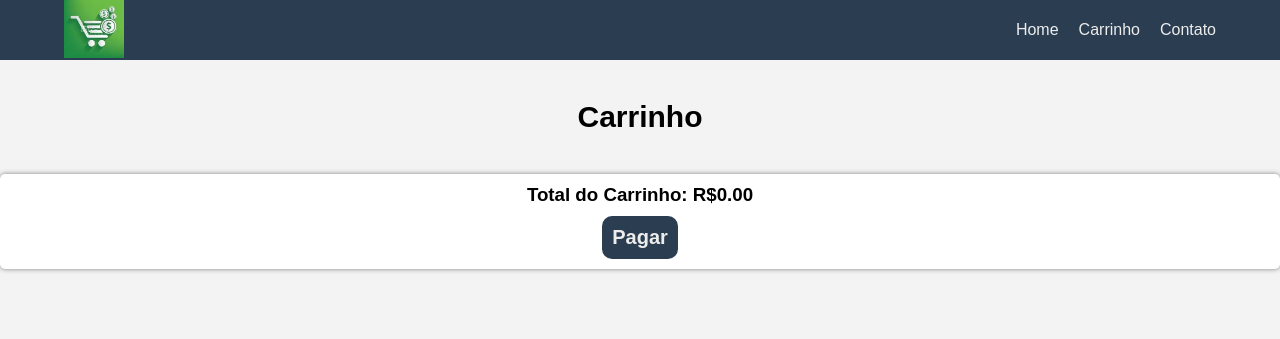
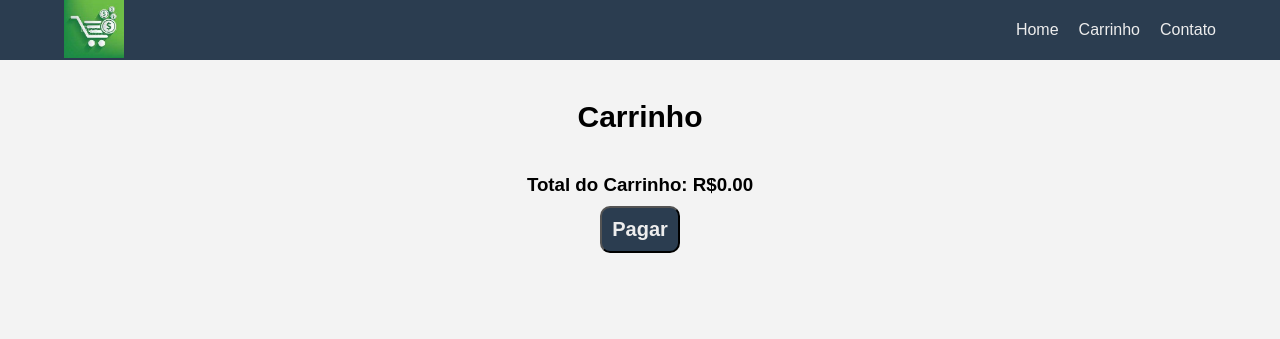
Before and after one commit to jarilton/carrinhodecompras-vue, a Vue app in the folder frontend/: page /cart in a window 1280 px wide. Shown: the top 339 px of the page. Built offline with nearby package versions, Linux system fonts and the light colour scheme.

Commit message:
Ajustes nos cards do carrinho

```diff
--- a/frontend/src/components/Banner.vue
+++ b/frontend/src/components/Banner.vue
@@ -10,7 +10,7 @@ export default {
 }
 </script>
 
-<style>
+<style scoped>
 .banner {
   background: #344960;
   width: 100%;
--- a/frontend/src/components/cart/CartItemCard.vue
+++ b/frontend/src/components/cart/CartItemCard.vue
@@ -1,13 +1,12 @@
 <template>
   <div class="cart-item-card">
     <div class="header">
-      <h3>{{ product.name }}</h3>
+      <h3 class="name">{{ product.name }}</h3>
       <h4 class="quantity">Qtd de produtos: {{ product.quantity }}</h4>
-      <h4>Custo Total: R${{ item_cost.toFixed(2) }}</h4>
+      <h4 class="total-price">Total: R${{ item_cost.toFixed(2) }}</h4>
     </div>
 
-    <p>{{ description }}</p>
-
+    <p class="description">{{ description }}</p>
   </div>
 </template>
 
@@ -20,14 +19,18 @@ export default {
     },
     item_cost() {
       return this.product.price * this.product.quantity
-    }
-  }
+    },
+  },
 }
 </script>
 
-<style lang="scss">
+<style lang="scss" scoped>
 .cart-item-card {
-    width: 100%;
+  display: flex;
+  flex-direction: column;
+  justify-content: center;
+  width: 280px;
+  height: 200px;
   background-color: white;
   box-shadow: 0 0 5px gray;
   border-radius: 5px;
@@ -37,22 +40,17 @@ export default {
 
   .header {
     display: flex;
+    flex-direction: column;
+    align-items: center;
+    text-align: center;
     justify-content: space-around;
   }
+  .quantity {
+    margin: 10px 0;
   }
-
-  @media (min-width: 700px) {
-    .cart-item-card {
-      width: 100vw;
-    }
-
-    .header {
-      display: flex;
-      flex-direction: column;
-      margin-bottom: 10px;
-    }
-
-    .quantity {
+  .description {
+    align-items: center;
+    text-align: center;
     margin-top: 10px;
   }
 }
--- a/frontend/src/components/cart/CartSummaryPaymentCard.vue
+++ b/frontend/src/components/cart/CartSummaryPaymentCard.vue
@@ -1,5 +1,5 @@
 <template>
-  <div class="cart-item-card">
+  <div class="cart-summary">
     <h3>Total do Carrinho: R${{ cart_total.toFixed(2) }}</h3>
 
     <button class="view-product-button">
@@ -18,8 +18,8 @@ export default {
 }
 </script>
 
-<style>
-  .cart-item-card {
+<style scoped>
+  .cart-summary {
     display: flex;
     flex-direction: column;
     align-items: center;
--- a/frontend/src/components/products/ProductDescriptionDrawer.vue
+++ b/frontend/src/components/products/ProductDescriptionDrawer.vue
@@ -1,4 +1,5 @@
 <template>
+  <div>
     <div
       class="drawer-background"
       :class="{ show: active }"
@@ -23,28 +24,29 @@
         </div>
       </div>
     </div>
+  </div>
 </template>
 
 <script>
 export default {
-  props: ["product", "active"],
+  props: ['product', 'active'],
   methods: {
     addToCart() {
-      this.$store.commit("addToCart", this.product);
+      this.$store.commit('addToCart', this.product)
     },
     removeFromCart() {
-      this.$store.commit("removeFromCart", this.product);
+      this.$store.commit('removeFromCart', this.product)
     },
   },
   computed: {
     product_total() {
-      return this.$store.getters.productQuantity(this.product);
+      return this.$store.getters.productQuantity(this.product)
     },
   },
-};
+}
 </script>
 
-<style lang="scss">
+<style lang="scss" scoped>
 .drawer-background {
   width: 100%;
   height: 100vh;
--- a/frontend/src/components/products/ProductSummaryCard.vue
+++ b/frontend/src/components/products/ProductSummaryCard.vue
@@ -24,7 +24,7 @@ export default {
 }
 </script>
 
-<style>
+<style scoped>
 .card {
   display: flex;
   flex-direction: column;
--- a/frontend/src/views/Cart.vue
+++ b/frontend/src/views/Cart.vue
@@ -1,15 +1,18 @@
 <template>
   <div class="cart">
-    <h1>Carrinho</h1>
+    <h1 class="title">Carrinho</h1>
 
+    <div class="cart-cards">
       <CartItemCard
         v-for="product in products"
         :key="product.id"
         :product="product"
       />
+    </div>
 
+    <div class="cart-total-price">
       <CartSummaryPaymentCard />
-
+    </div>
   </div>
 </template>
 
@@ -19,17 +22,18 @@ import CartSummaryPaymentCard from '@/components/cart/CartSummaryPaymentCard.vue
 
 export default {
   components: {
-    CartItemCard, CartSummaryPaymentCard
+    CartItemCard,
+    CartSummaryPaymentCard,
   },
   computed: {
     products() {
       return this.$store.getters.cartItems
-    }
-  }
+    },
+  },
 }
 </script>
 
-<style>
+<style scoped>
 .cart {
   display: flex;
   align-items: center;
@@ -38,12 +42,19 @@ export default {
   margin-bottom: 100px;
 }
 
-@media (min-width: 700px) {
+@media (min-width: 768px) {
   .cart {
-    flex-direction: row;
-    align-items: center;
+    display: block;
+  }
+  .title {
+    display: flex;
+    justify-content: center;
+  }
+  .cart-cards {
+    display: flex;
     flex-wrap: wrap;
+    justify-content: space-between;
+    padding: 0 40px;
   }
 }
-
 </style>
```
Also changed, not shown: frontend/.eslintrc.json. Lines whose indentation alone changed are shown as unchanged.
